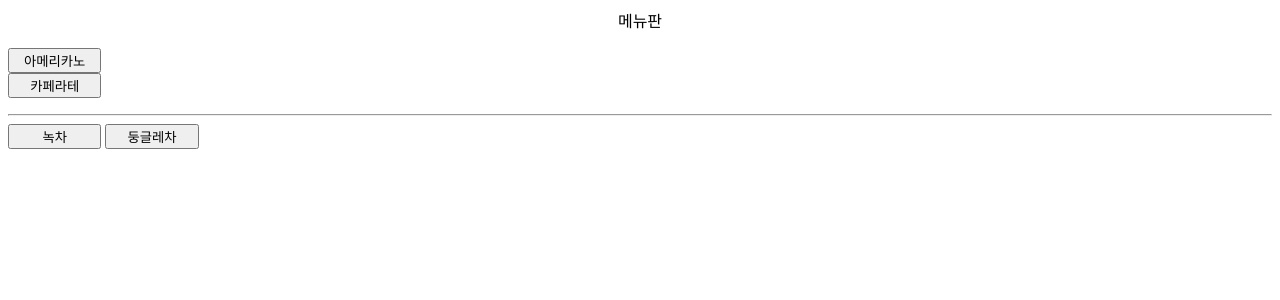
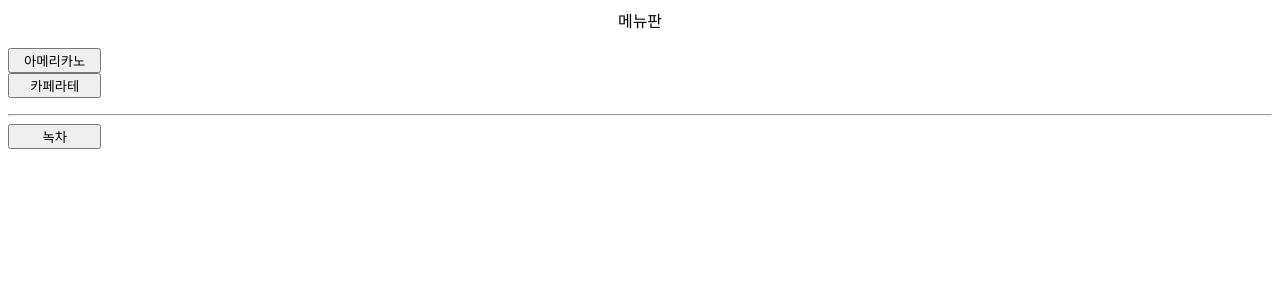
Before and after one commit to x0cloud69/david, a Flask app: page /menu in a window 1280 px wide. Shown: the top 300 px of the page. Run offline with Flask 3, Linux system fonts and the light colour scheme.

Commit message:
자동병합...

```diff
--- a/ky-codyssey-main/Codyseey/templates/menu.html
+++ b/ky-codyssey-main/Codyseey/templates/menu.html
@@ -34,7 +34,6 @@
         </p>
         <hr>
             <button name="menu2" style="width: 70pt;">녹차</button>
-            <button name="menu2" style="width: 70pt;">둥글레차</button>
   <!-- </div> -->
 </body>
 </html>
```
